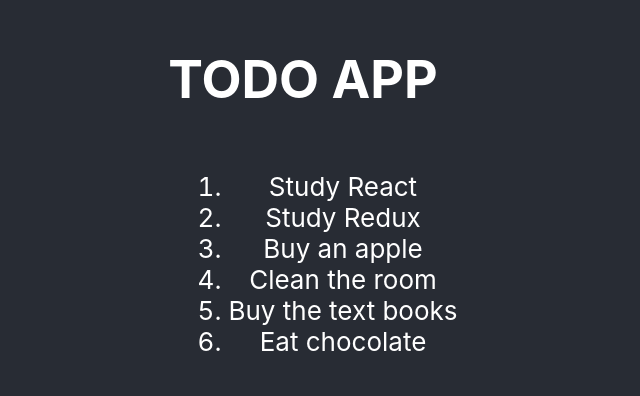
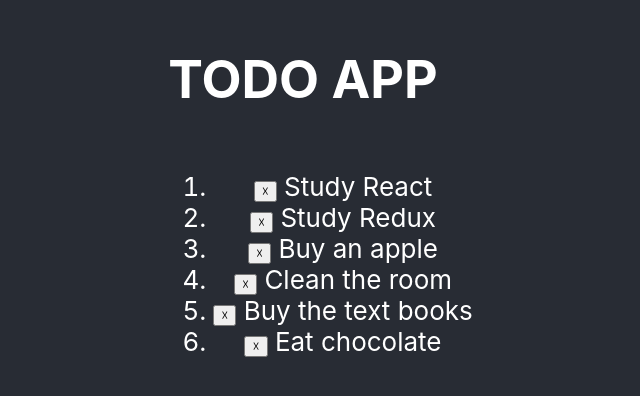
Before and after one commit to yuuming/todoListPractice, a React (Create React App) app: page / in a window 1280 px wide. Shown: the part 202-598 px from the top of the page, without its empty margins (337-977 px from the left). Built offline with nearby package versions, Linux system fonts and the light colour scheme.

Commit message:
Add delete button

```diff
--- a/src/App.js
+++ b/src/App.js
@@ -25,7 +25,7 @@
           <ul>
             <ol>
               {todolist.map(function(index) {
-                return <li key={index.title}>{index.title}</li>;
+                return <li key={index.title}><input type="button" value="☓" /> {index.title}</li>;
               })}
             </ol>
           </ul>
```
